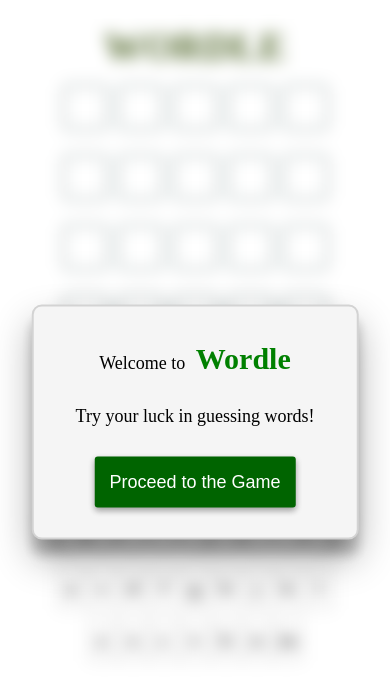
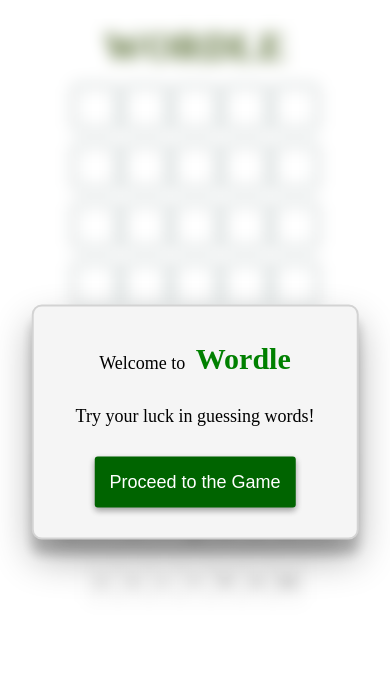
Before and after one commit to anastasia-mia/wordle, a plain HTML site: page index.html in a window 390 px wide. Drawn offline with nearby package versions, Linux system fonts and the light colour scheme; files that its build step writes are made by us from their sources.

Commit message:
refactoring of board adaptation + keyboard's opacity is added

```diff
--- a/js/main.js
+++ b/js/main.js
@@ -89,7 +89,7 @@
             $('.singleDiv > span').css({
                 backgroundColor: 'transparent', color: 'inherit',
             });
-        }, 100);
+        }, 50);
     }
 
     getAllIndex(startIndex, randomArray) {
--- a/styles.scss
+++ b/styles.scss
@@ -58,7 +58,7 @@
 
 .startAnimation.singleDiv, .startAnimation>span{
   animation-name: rotation;
-  animation-duration: 0.2s;
+  animation-duration: 0.1s;
   pointer-events: none;
 }
 
@@ -136,6 +136,7 @@
   box-sizing: border-box;
   align-items: center;
   margin-top: 20px;
+  opacity: 0.7;
   gap: 10px;
 }
 
@@ -179,7 +180,9 @@
   }
 
   .board{
-    width: 265px;
+    width: 245px;
+    height: 350px;
+    gap: 5px;
   }
 
   .singleDiv{
```
